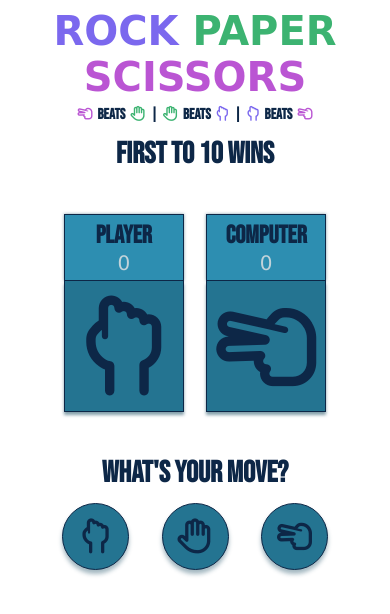
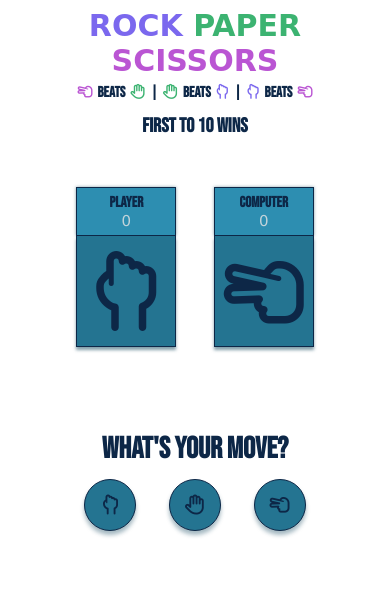
Before and after one commit to Humanslaughter/pp2-javascript, a plain HTML site: page index.html in a window 390 px wide. Drawn offline with Linux system fonts and the light colour scheme; a web font is replaced by a local one.

Commit message:
Update style.css and add media query for screens 320px and up

```diff
--- a/assets/css/style.css
+++ b/assets/css/style.css
@@ -121,7 +121,6 @@ h3 {
 }
 
 /* Player & computer icons */
-
 .show {
     display: flex;
     flex-direction: column;
@@ -142,7 +141,6 @@ h3 {
 }
 
 /* Options buttons */
-
 .options {
     display: inline-flexbox;
     flex-direction: column;
@@ -166,15 +164,64 @@ h3 {
 .options button:hover {
     background: rgb(50, 157, 196);
 }
+
 /* Rock button */
 #rock {
     padding: 15px 17.19px 15px 17.19px;
 }
 
-/* Restart button */
-/* #restart {
+/* Media query: phones and larger (320px and up) */
+@media screen and (min-width: 320px) {
+    /* Heading */
+    .heading {
+        font-size: 30px;
+    }
+    /* Instruction Icons */
+    .instructions {
+        font-size: 15px;
+    }
+    /* h2 options */
+    h2 {
+        font-size: 30px;
+    }
+    /* h3 first to 10 wins */
+    #first-to-text {
+       font-size: 20px;
+    }
 
-} */
+    /* h3 player & computer score */
+    h3 {
+        font-size: 15px;
+    }
+    /* Game container */
+    .container {
+        margin: 30px 0 10px 0;
+    }
+    /* Game section */
+    .game-section {
+        width: 100%;
+        height: 100%;
+        max-height: 100px;
+        max-width: 100px;
+        padding: 5%;
+    }
+    /* Player & computer score span */
+    .output > span {
+        font-size: 15px;
+    }
+    /* Player & computer icons */
+    .show i {
+        font-size: 80px;
+    }
+    /* Options buttons */
+    .options button {
+       font-size: 20px;
+    }
+    /* Rock button */
+    #rock {
+        padding: 15px 16.25px 15px 16.25px;
+    }
+}
 
 /* Media query: tablets and larger (712px and up) */
 @media screen and (min-width: 712px) {
@@ -306,4 +353,8 @@ h3 {
      .options button {
         font-size: 50px;
      }
+     /* Rock button */
+     #rock {
+        padding: 15px 18.13px 15px 18.13px;
+    }
  }
```
